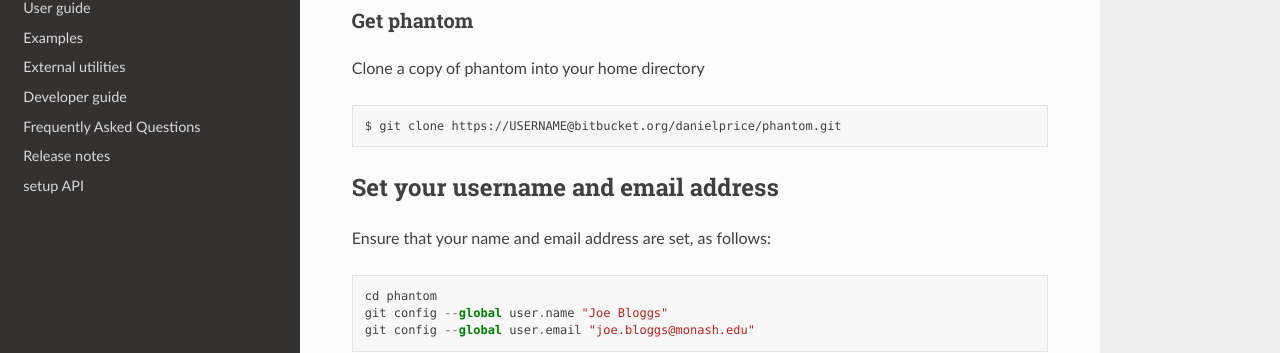
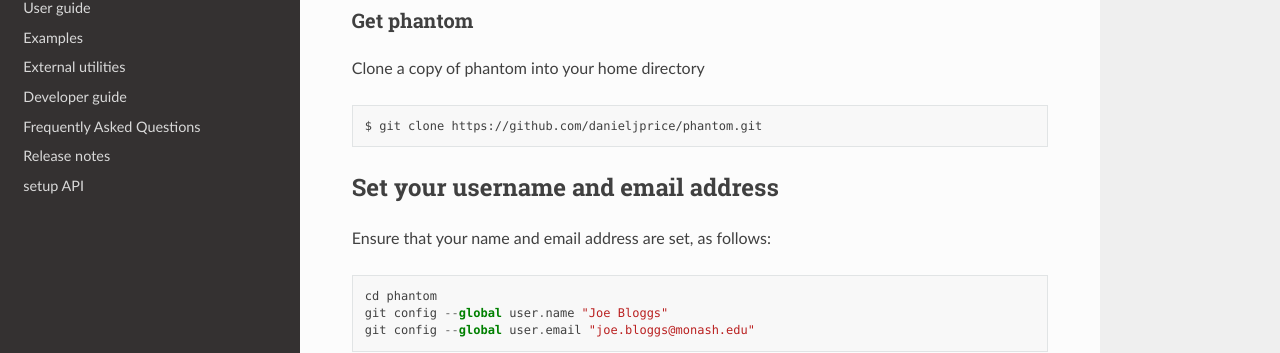
Before and after one commit to danieljprice/phantom, a Sphinx documentation site: the page built from docs/ozstar.rst, in a window 1280 px wide and 900 px high, scrolled down 639 px. Shown: the part 141-494 px from the top of the window. Built offline with Sphinx 7.4.7 and the Read the Docs theme 2.0.0, drawn with Linux system fonts in a browser that asks for light colours; pages that are not in the unit, such as notebooks, are missing from menus; some of the changed lines change nothing that is shown.

Commit message:
Update ozstar.rst [skip ci]

```diff
--- a/docs/ozstar.rst
+++ b/docs/ozstar.rst
@@ -41,7 +41,7 @@ Clone a copy of phantom into your home directory
 
 ::
 
-   $ git clone https://USERNAME@bitbucket.org/danielprice/phantom.git
+   $ git clone https://github.com/danieljprice/phantom.git
 
 Set your username and email address
 -----------------------------------
```
